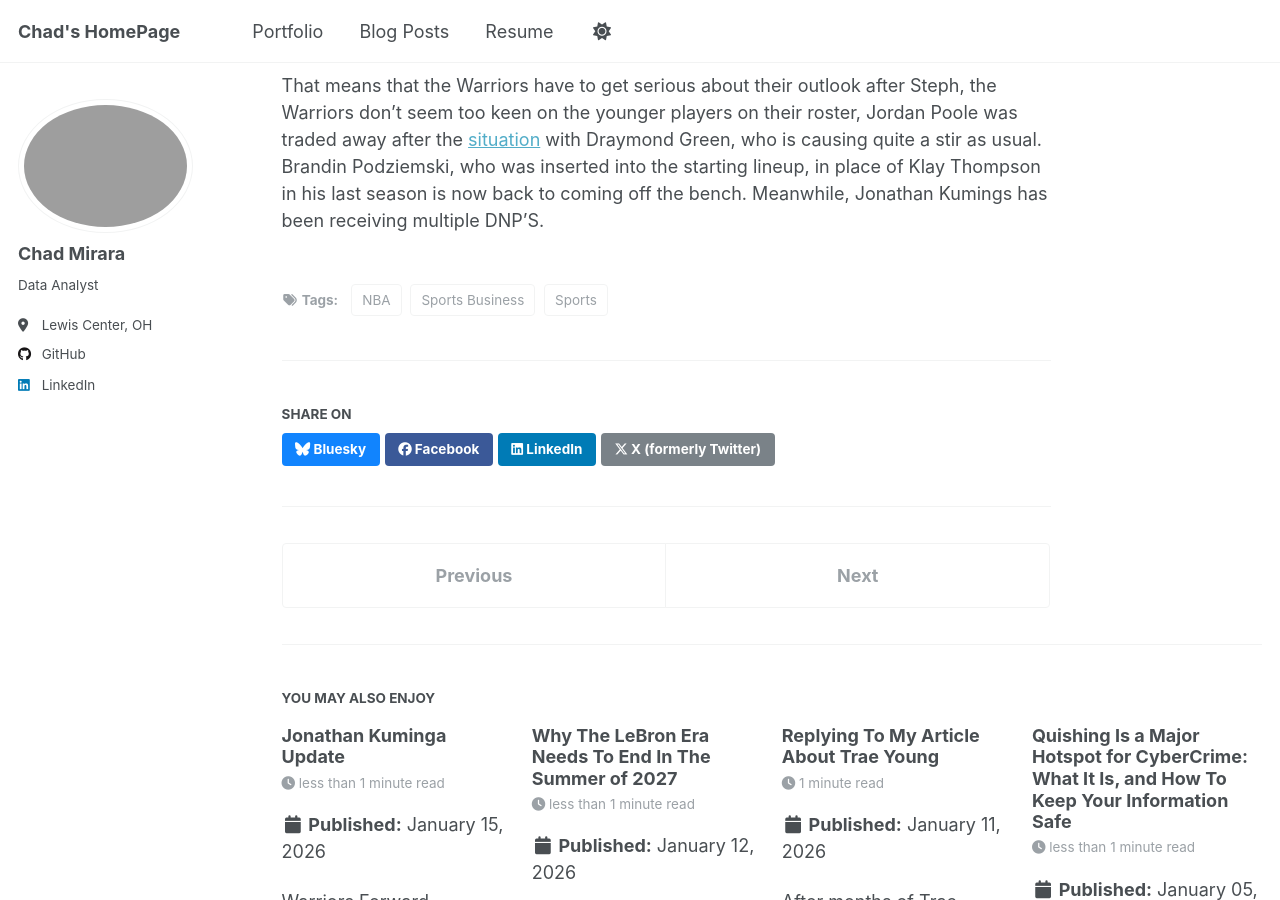
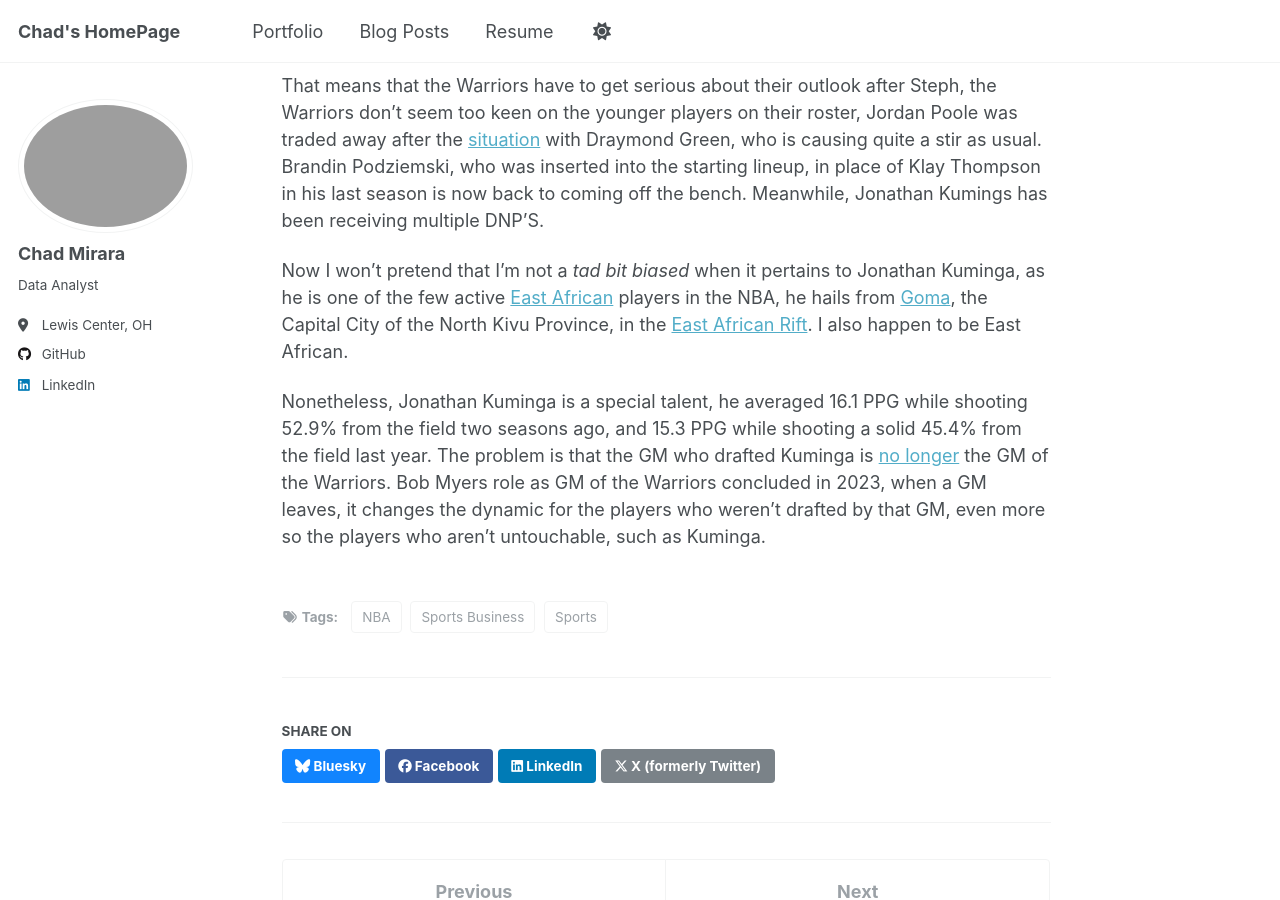
Before and after one commit to chkbm/chkpage, a Jekyll site: the page built from _posts/2026-01-15-jonathan-kuminga-warriors-situation.md, in a window 1280 px wide and 900 px high, scrolled down 514 px. Built offline with Jekyll 4.4.1, drawn with Linux system fonts in a browser that asks for light colours; a script that is not in the unit is left out.

Commit message:
Update on Jonathan Kuminga and Warriors' future
Discuss the future of the Warriors post-Steph Curry and the situation of Jonathan Kuminga.

```diff
--- a/_posts/2026-01-15-jonathan-kuminga-warriors-situation.md
+++ b/_posts/2026-01-15-jonathan-kuminga-warriors-situation.md
@@ -19,3 +19,7 @@ Over the past year and a half or so, the [Golden State Warriors](https://www.esp
 Star player Steph Curry, arguably the best point guard to ever play the game will be 38 in less than 2 months. While he is still playing at a phenomenal level, he won't play forever, I anticipate that he will be done by the summer of 2027 or 2028, as he indicated [serious doubt](https://www.nbcsportsbayarea.com/nba/golden-state-warriors/lebron-james-steph-curry/1892811/) that he'll suit up for the 2028 Olympics in Los Angeles, in a recent podcast.
 
 That means that the Warriors have to get serious about their outlook after Steph, the Warriors don't seem too keen on the younger players on their roster, Jordan Poole was traded away after the [situation](https://www.espn.com/nba/story/_/id/39610127/golden-state-warriors-draymond-green-jordan-poole-line) with Draymond Green, who is causing quite a stir as usual. Brandin Podziemski, who was inserted into the starting lineup, in place of Klay Thompson in his last season is now back to coming off the bench. Meanwhile, Jonathan Kumings has been receiving multiple DNP'S.
+
+Now I won't pretend that I'm not a _tad bit biased_ when it pertains to Jonathan Kuminga, as he is one of the few active [East African](https://en.wikipedia.org/wiki/East_African_Community) players in the NBA, he hails from [Goma](https://en.wikipedia.org/wiki/Goma), the Capital City of the North Kivu Province, in the [East African Rift](https://en.wikipedia.org/wiki/East_African_Rift). I also happen to be East African.
+
+Nonetheless, Jonathan Kuminga is a special talent, he averaged 16.1 PPG while shooting 52.9% from the field two seasons ago, and 15.3 PPG while shooting a solid 45.4% from the field last year. The problem is that the GM who drafted Kuminga is [no longer](https://www.nytimes.com/athletic/5321080/2024/03/06/bob-myers-warriors-return-chase-center-thompson/) the GM of the Warriors. Bob Myers role as GM of the Warriors concluded in 2023, when a GM leaves, it changes the dynamic for the players who weren't drafted by that GM, even more so the players who aren't untouchable, such as Kuminga.
```
